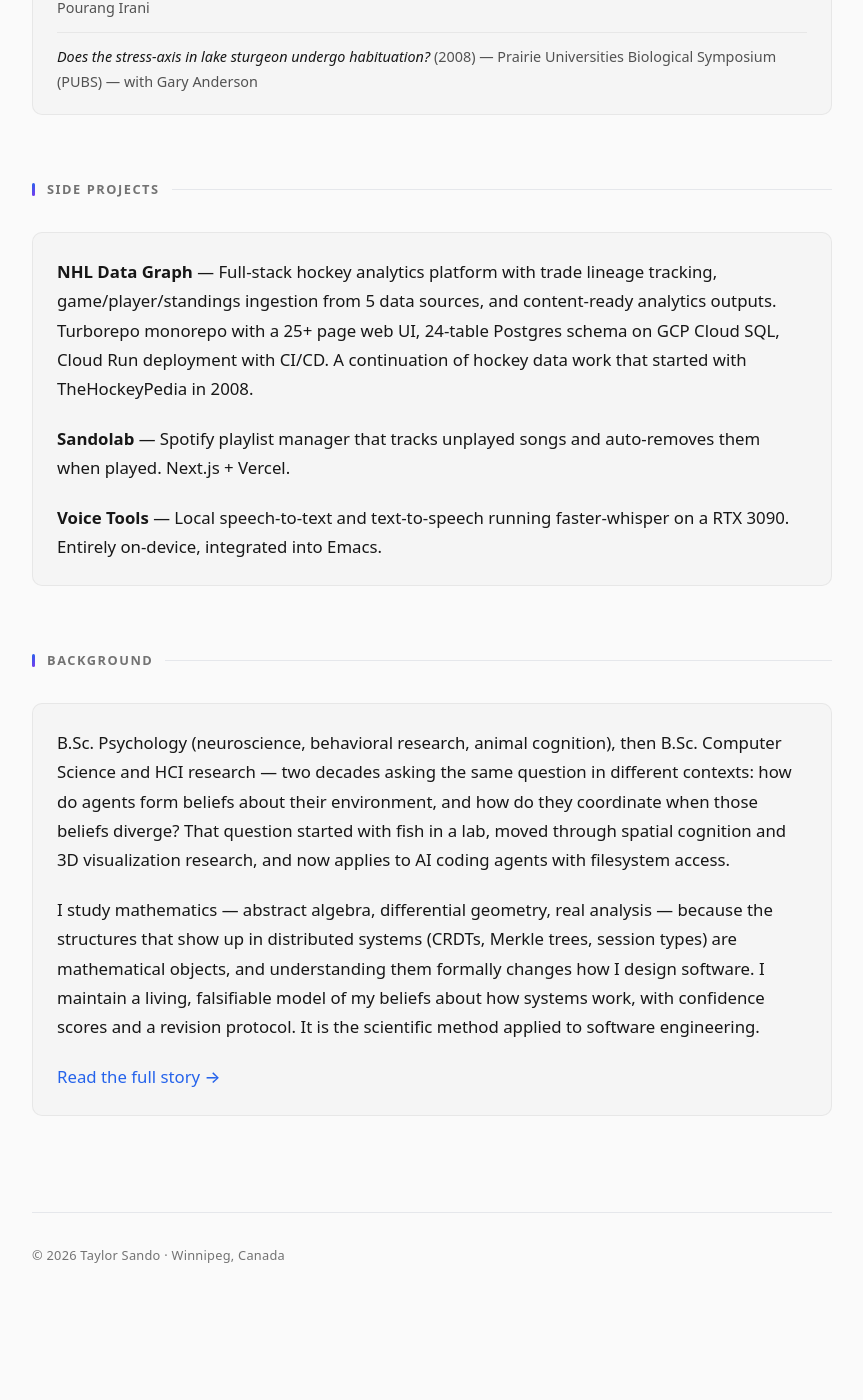
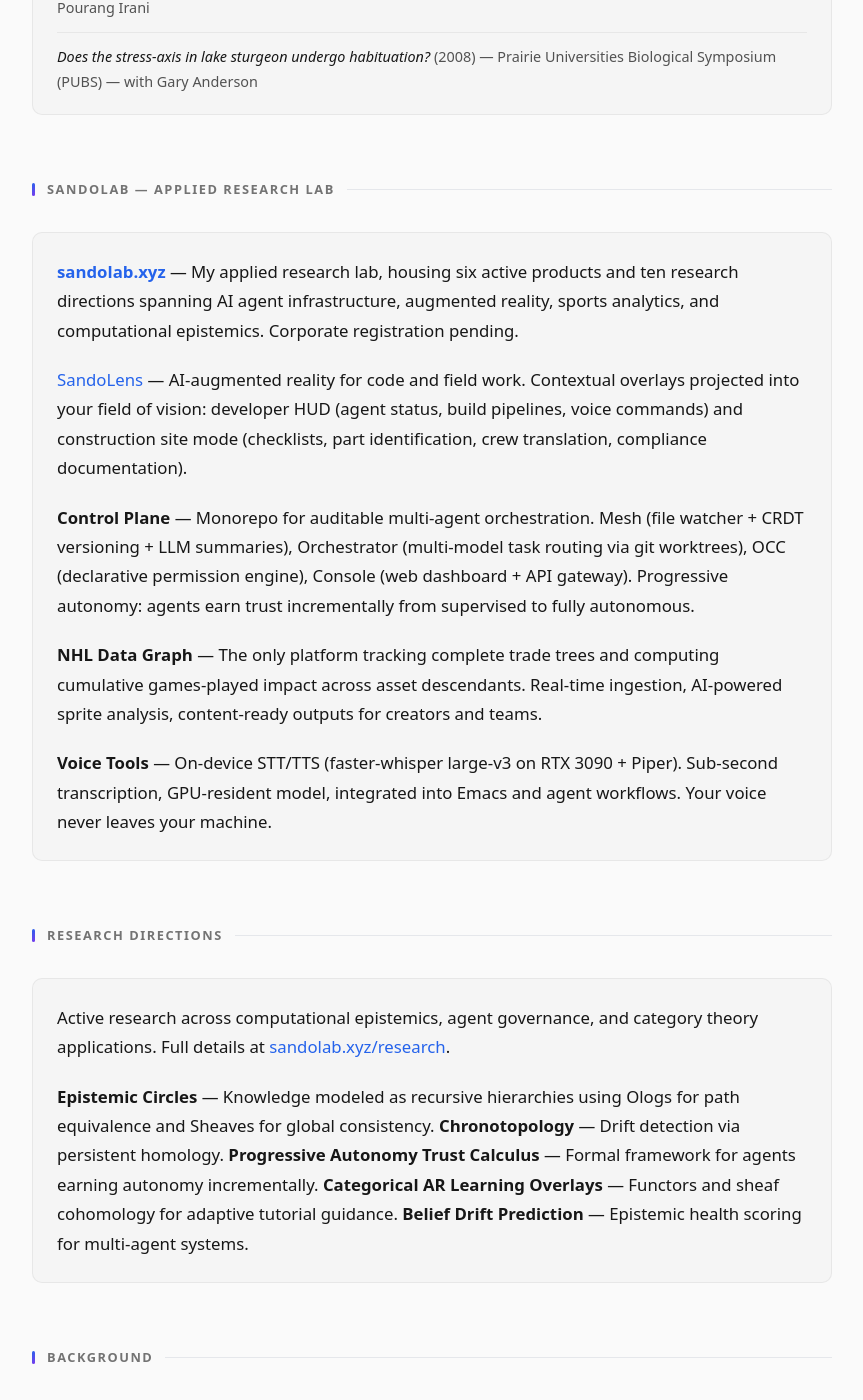
Before and after one commit to taylorSando/taylorSando.github.io, a Jekyll site: the page built from index.html, in a window 1280 px wide and 1400 px high, scrolled down 3325 px. Shown: the whole window, without its empty margins (208-1071 px from the left). Built offline with Jekyll 4.4.1, drawn with Linux system fonts in a browser that asks for light colours; before the commit the page ends 4655 px from its top, so only the background shows below that; some of the changed text lies outside the part shown.

Commit message:
Add Sandolab research lab section and update side projects
Replace basic side projects with Sandolab lab showcase (SandoLens, Control
Plane, NHL Data Graph, Voice Tools) and research directions section linking
to sandolab.xyz. Update location to Calgary.

Co-Authored-By: Claude Opus 4.6 <noreply@anthropic.com>

```diff
--- a/index.html
+++ b/index.html
@@ -209,24 +209,58 @@ layout: landing
   </ul>
 </div>
 
-<h2 class="section-title">Side Projects</h2>
+<h2 class="section-title">Sandolab &mdash; Applied Research Lab</h2>
 <div class="bio bio-flush">
   <p>
-    <strong>NHL Data Graph</strong> &mdash; Full-stack hockey analytics platform
-    with trade lineage tracking, game/player/standings ingestion from 5 data
-    sources, and content-ready analytics outputs. Turborepo monorepo with a
-    25+ page web UI, 24-table Postgres schema on GCP Cloud SQL, Cloud Run
-    deployment with CI/CD. A continuation of hockey data work that started
-    with TheHockeyPedia in 2008.
+    <a href="https://sandolab.xyz" class="text-link"><strong>sandolab.xyz</strong></a>
+    &mdash; My applied research lab, housing six active products and ten research
+    directions spanning AI agent infrastructure, augmented reality, sports analytics,
+    and computational epistemics. Corporate registration pending.
   </p>
   <p>
-    <strong>Sandolab</strong> &mdash; Spotify playlist manager that tracks unplayed
-    songs and auto-removes them when played. Next.js + Vercel.
+    <strong><a href="https://ar.sandolab.xyz" class="text-link">SandoLens</a></strong>
+    &mdash; AI-augmented reality for code and field work. Contextual overlays
+    projected into your field of vision: developer HUD (agent status, build pipelines,
+    voice commands) and construction site mode (checklists, part identification,
+    crew translation, compliance documentation).
   </p>
   <p>
-    <strong>Voice Tools</strong> &mdash; Local speech-to-text and text-to-speech
-    running faster-whisper on a RTX 3090. Entirely on-device, integrated into
-    Emacs.
+    <strong>Control Plane</strong> &mdash; Monorepo for auditable multi-agent
+    orchestration. Mesh (file watcher + CRDT versioning + LLM summaries),
+    Orchestrator (multi-model task routing via git worktrees), OCC (declarative
+    permission engine), Console (web dashboard + API gateway). Progressive
+    autonomy: agents earn trust incrementally from supervised to fully autonomous.
+  </p>
+  <p>
+    <strong>NHL Data Graph</strong> &mdash; The only platform tracking complete
+    trade trees and computing cumulative games-played impact across asset
+    descendants. Real-time ingestion, AI-powered sprite analysis, content-ready
+    outputs for creators and teams.
+  </p>
+  <p>
+    <strong>Voice Tools</strong> &mdash; On-device STT/TTS (faster-whisper
+    large-v3 on RTX 3090 + Piper). Sub-second transcription, GPU-resident model,
+    integrated into Emacs and agent workflows. Your voice never leaves your machine.
+  </p>
+</div>
+
+<h2 class="section-title">Research Directions</h2>
+<div class="bio bio-flush">
+  <p>
+    Active research across computational epistemics, agent governance, and
+    category theory applications. Full details at
+    <a href="https://sandolab.xyz#research" class="text-link">sandolab.xyz/research</a>.
+  </p>
+  <p>
+    <strong>Epistemic Circles</strong> &mdash; Knowledge modeled as recursive
+    hierarchies using Ologs for path equivalence and Sheaves for global consistency.
+    <strong>Chronotopology</strong> &mdash; Drift detection via persistent homology.
+    <strong>Progressive Autonomy Trust Calculus</strong> &mdash; Formal framework
+    for agents earning autonomy incrementally.
+    <strong>Categorical AR Learning Overlays</strong> &mdash; Functors and sheaf
+    cohomology for adaptive tutorial guidance.
+    <strong>Belief Drift Prediction</strong> &mdash; Epistemic health scoring
+    for multi-agent systems.
   </p>
 </div>
 
@@ -255,5 +289,5 @@ layout: landing
 </div>
 
 <footer>
-  <p>&copy; {{ site.time | date: "%Y" }} Taylor Sando &middot; Winnipeg, Canada</p>
+  <p>&copy; {{ site.time | date: "%Y" }} Taylor Sando &middot; Calgary, AB</p>
 </footer>
```
